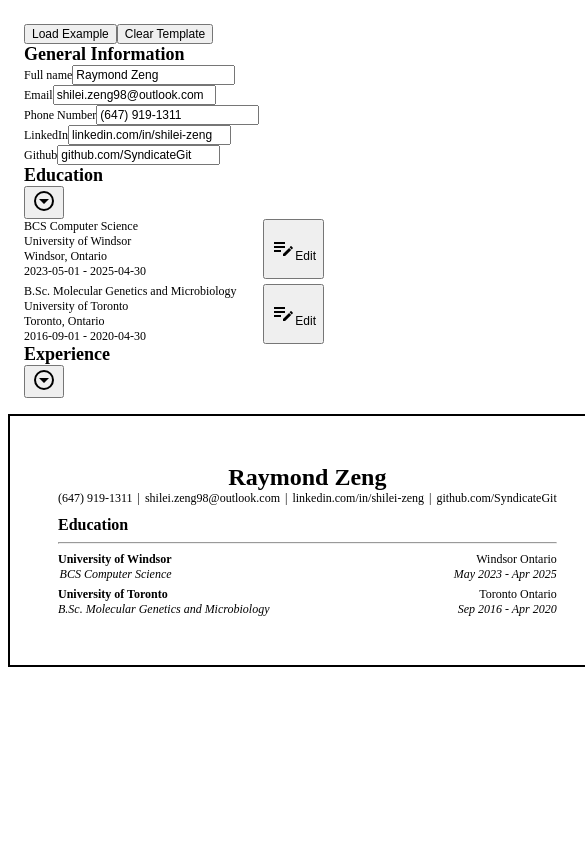
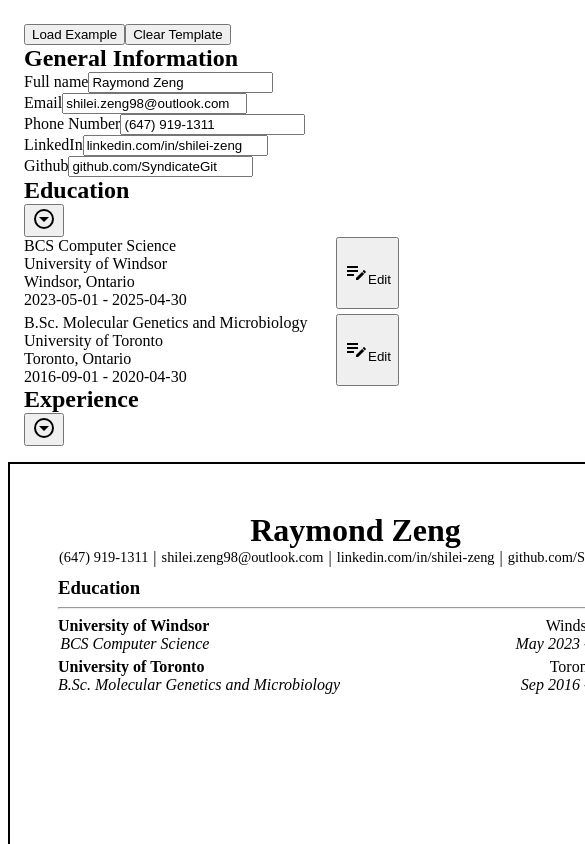
Before and after one commit to SyndicateGit/cv-builder, a React (Create React App) app: page / in a window 390 px wide. Shown: the top 844 px of the page, 585 px wide, since content can reach past the window. Built offline with nearby package versions, Linux system fonts and the light colour scheme.

Commit message:
Found jsPDF a4 paper size for resume dimensions
Changed width and height of resume accordingly to a4 paper jsPDF
dimension. Also made edit button have a max distance from left.
Made left and right side flex 1.

```diff
--- a/src/styles/App.css
+++ b/src/styles/App.css
@@ -13,6 +13,7 @@ body{
 }
 
 .cv-inputs{
+  flex: 1;
   padding: 1rem;
   min-width: 375px;
   max-width: 3750px;
@@ -27,30 +28,13 @@ body{
     justify-content: center;
     align-items: start;
   }
-  .cv-inputs{
-    min-width: 300px;
-    max-width: 300px;
-  }
-  h1{
-    font-size: 1.5rem;
-  }
-  h2{
-    font-size: 1.125rem;
-  }
-  h3{
-    font-size: 1rem;
-  }
-  p, span, input, i{
-    font-size: 0.75rem;
-  }
-  button{
-    font-size: 0.75rem;
-  }
-
 }
 
+p.contact{
+  font-size: 0.9rem;
+}
 .cv-outputs{
-
+  flex: 1;
 }
 
 /*Prevents e.target from returning anything but the button*/
--- a/src/styles/EducationList.css
+++ b/src/styles/EducationList.css
@@ -1,5 +1,5 @@
 .education-item{
   display: flex;
   justify-content: space-between;
-
+  max-width: 400px;
 }
--- a/src/styles/Resume.css
+++ b/src/styles/Resume.css
@@ -29,6 +29,12 @@ h1, h2, h3, h4, h5, h6, p{
 .resume{
   padding: 3rem;
   border: 2px solid;
+
+  /*Dimensions correspond to jsPDF's a4 paper size*/
+  min-width: 595px;
+  max-width: 595px;
+  min-height: 841px;
+  max-height: 841px;
 }
 
 .education-output{
```
